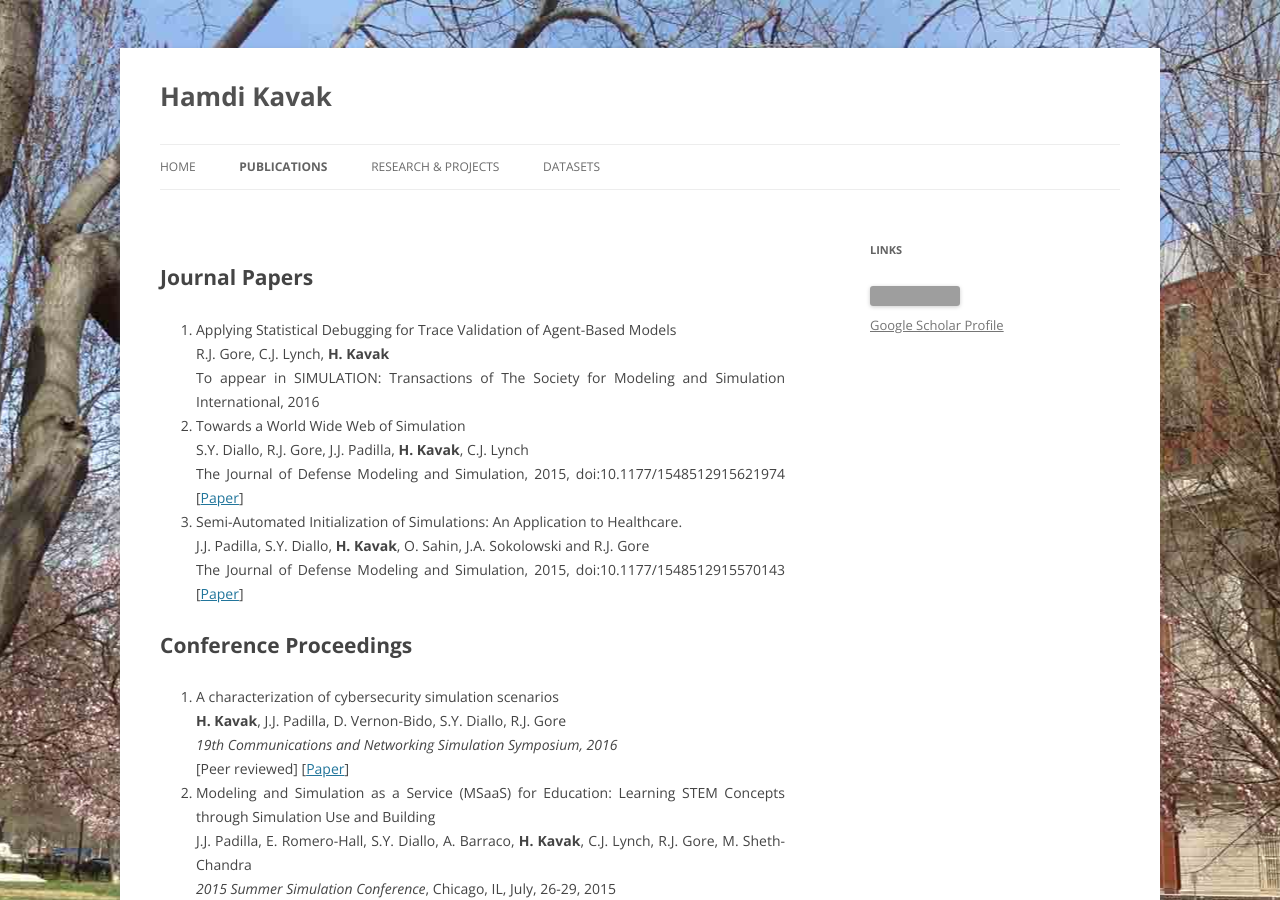
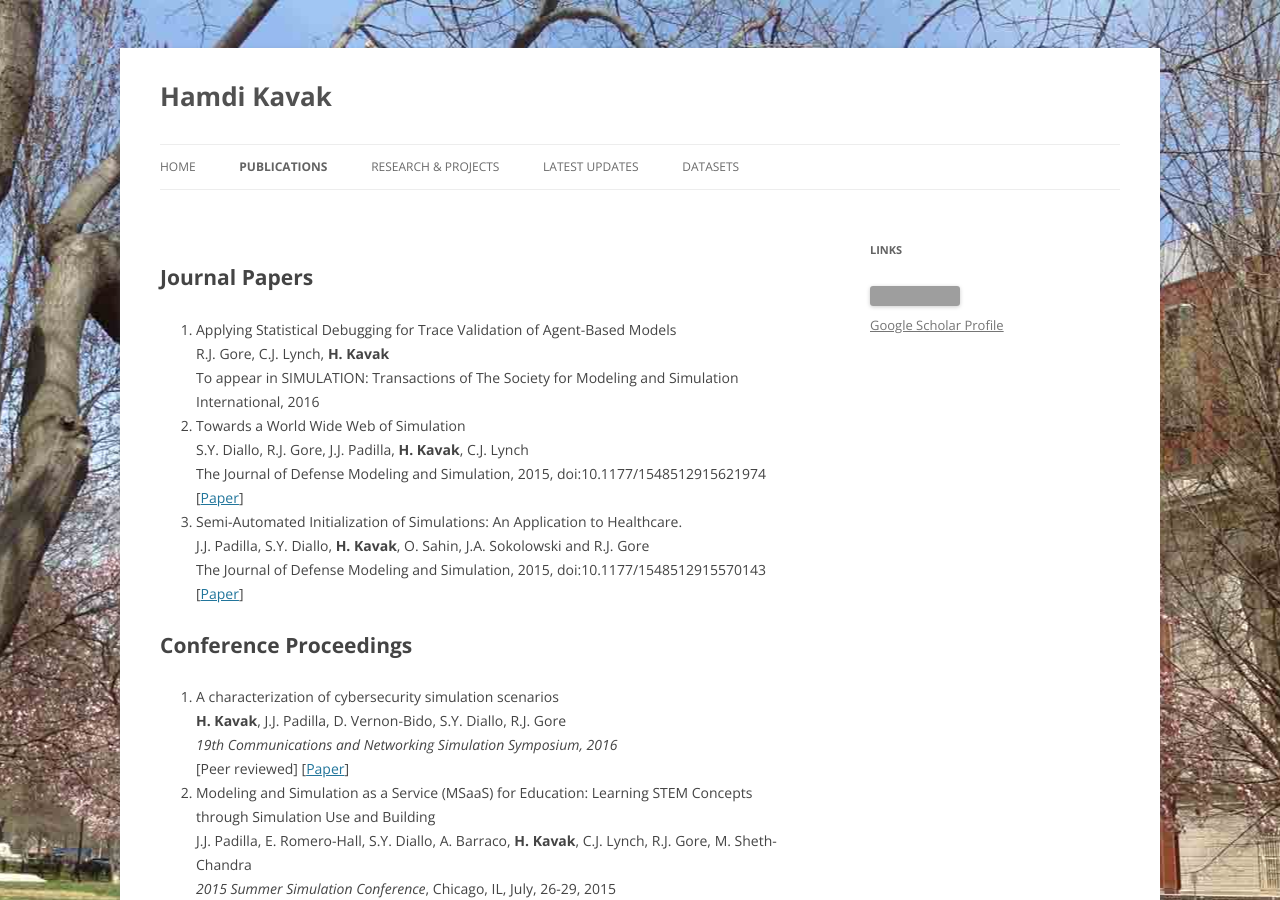
Before and after one commit to hamdikavak/hamdikavak.github.io, a Jekyll site: the page built from publications/index.html, in a window 1280 px wide and 900 px high. Built offline with Jekyll 4.4.1, drawn with Linux system fonts in a browser that asks for light colours; nearby versions of some CDN libraries; library files that are not in the unit come from our copies; grey boxes are pictures that could not be loaded.

Commit message:
latest updates section is added.

```diff
--- a/_includes/head.html
+++ b/_includes/head.html
@@ -43,6 +43,7 @@
 					<li id="menu-item-68" class="menu-item menu-item-type-post_type menu-item-object-page {{ page.current_page_home }} menu-item-68"><a href="{{ site.baseurl }}/">Home</a></li>
 					<li id="menu-item-71" class="menu-item menu-item-type-post_type menu-item-object-page {{ page.current_page_publications }} menu-item-71"><a href="{{ site.baseurl }}/publications/">Publications</a></li>
 					<li id="menu-item-72" class="menu-item menu-item-type-post_type menu-item-object-page {{ page.current_page_research }} menu-item-72"><a href="{{ site.baseurl }}/research-and-projects/">Research &#038; Projects</a></li>
+					<li id="menu-item-73" class="menu-item menu-item-type-post_type menu-item-object-page {{ page.current_page_latest_updates }} menu-item-73"><a href="{{ site.baseurl }}/latest-updates/">Latest Updates</a></li>
 					<li id="menu-item-70" class="menu-item menu-item-type-post_type menu-item-object-page {{ page.current_page_datasets }} menu-item-70"><a href="{{ site.baseurl }}/datasets/">Datasets</a></li>
 				</ul>
 			</div>
--- a/publications/index.html
+++ b/publications/index.html
@@ -8,16 +8,16 @@
 <h1>Journal Papers<strong><br />
 </strong></h1>
 <ol>
-<li style="text-align: justify;">Applying Statistical Debugging for Trace Validation of Agent-Based Models<br />
+<li>Applying Statistical Debugging for Trace Validation of Agent-Based Models<br />
 R.J. Gore, C.J. Lynch, <strong>H. Kavak</strong><br />
 To appear in SIMULATION: Transactions of The Society for Modeling and Simulation International, 2016
 </li>
-<li style="text-align: justify;">Towards a World Wide Web of Simulation<br />
+<li>Towards a World Wide Web of Simulation<br />
 S.Y. Diallo, R.J. Gore, J.J. Padilla, <strong>H. Kavak</strong>, C.J. Lynch<br />
 The Journal of Defense Modeling and Simulation, 2015,  doi:10.1177/1548512915621974
 [<a title="RG Archive" href="https://www.researchgate.net/publication/288855696_Towards_a_World_Wide_Web_of_Simulation">Paper</a>]</li>
 </li>
-<li style="text-align: justify;">Semi-Automated Initialization of Simulations: An Application to Healthcare.<br />
+<li>Semi-Automated Initialization of Simulations: An Application to Healthcare.<br />
 J.J. Padilla, S.Y. Diallo, <strong>H. Kavak</strong>, O. Sahin,  J.A. Sokolowski and R.J. Gore<br />
 The Journal of Defense Modeling and Simulation, 2015,  doi:10.1177/1548512915570143
 [<a title="RG Archive" href="https://www.researchgate.net/publication/272914554_Semi-automated_initialization_of_simulations_an_application_to_healthcare">Paper</a>]</li>
@@ -26,25 +26,25 @@
 </strong></h1>
 <ol>
 
-  <li style="text-align: justify;">A characterization of cybersecurity simulation scenarios<br />
+  <li>A characterization of cybersecurity simulation scenarios<br />
 <strong>H. Kavak</strong>, J.J. Padilla, D. Vernon-Bido,  S.Y. Diallo, R.J. Gore<br />
 <em>19th Communications and Networking Simulation Symposium, 2016</em><br />
 [Peer reviewed]
 [<a title="RG Archive" href="https://www.researchgate.net/publication/299820368_A_Characterization_of_Cybersecurity_Simulation_Scenarios">Paper</a>]</li>
 </li>
 
-  <li style="text-align: justify;">Modeling and Simulation as a Service (MSaaS) for Education: Learning STEM Concepts through Simulation Use and Building<br />
+  <li>Modeling and Simulation as a Service (MSaaS) for Education: Learning STEM Concepts through Simulation Use and Building<br />
 J.J. Padilla, E. Romero-Hall, S.Y. Diallo, A. Barraco, <strong>H. Kavak</strong>, C.J. Lynch, R.J. Gore, M. Sheth-Chandra<br />
 <em>2015 Summer Simulation Conference</em>, Chicago, IL, July, 26-29, 2015<br />
 [<a title="RG Archive" href="https://www.researchgate.net/publication/289530406_Modeling_and_Simulation_as_a_Service_MSaaS_for_Education_Learning_STEM_Concepts_through_Simulation_Use_and_Building">Paper</a>]</li>
 
-<li style="text-align: justify;">Cloud-based Simulators: Making Simulations Accessible to Non-Experts and Experts Alike<br />
+<li>Cloud-based Simulators: Making Simulations Accessible to Non-Experts and Experts Alike<br />
 J.J. Padilla, S.Y. Diallo, A. Barraco, <strong>H. Kavak</strong>, C.J. Lynch,  B. Nicholson.<br />
 <em>2014 Winter Simulation Conference</em>, Savannah, GA, December, 7-10, 2014<em>, </em>pp. 3630-3639<br />
 [Peer reviewed]<br/>
 [<a title="RG Archive" href="https://www.researchgate.net/publication/269411595_Cloud-based_simulators_Making_simulations_accessible_to_non-experts_and_experts_alike">Paper</a>]</li>
 
-<li style="text-align: justify;">Leveraging Social Media Data in Agent-based Simulations.<br />
+<li>Leveraging Social Media Data in Agent-based Simulations.<br />
 J.J. Padilla, S.Y. Diallo, <strong>H. Kavak</strong>, O. Sahin,  B. Nicholson.<br />
 <em>47th Annual Simulation Symposium,</em> Tampa, FL, April 13-16, 2014, pp. 221-228<br />
 [Peer reviewed]<br/>
@@ -65,10 +65,10 @@
 <h1>Working Papers<strong><br />
 </strong></h1>
 <ol>
-   <li style="text-align: justify;">Utilizing Social Media and Publicly Accessible Geographic Data for Behavioral Analysis<br />
+   <li>Utilizing Social Media and Publicly Accessible Geographic Data for Behavioral Analysis<br />
 </li>
-   <li style="text-align: justify;">Applying Networks to Identify Mobility Patterns at Different Time Scales<br />
+   <li>Applying Networks to Identify Mobility Patterns at Different Time Scales<br />
 </li>
 
-  <li style="text-align: justify;">Behavior Analysis Console: Learning How People Learn to Create Simulations<br />
+  <li>Behavior Analysis Console: Learning How People Learn to Create Simulations<br />
 </li>
```
Also changed, not shown: latest-updates/index.html (added, +15 -0 lines).
